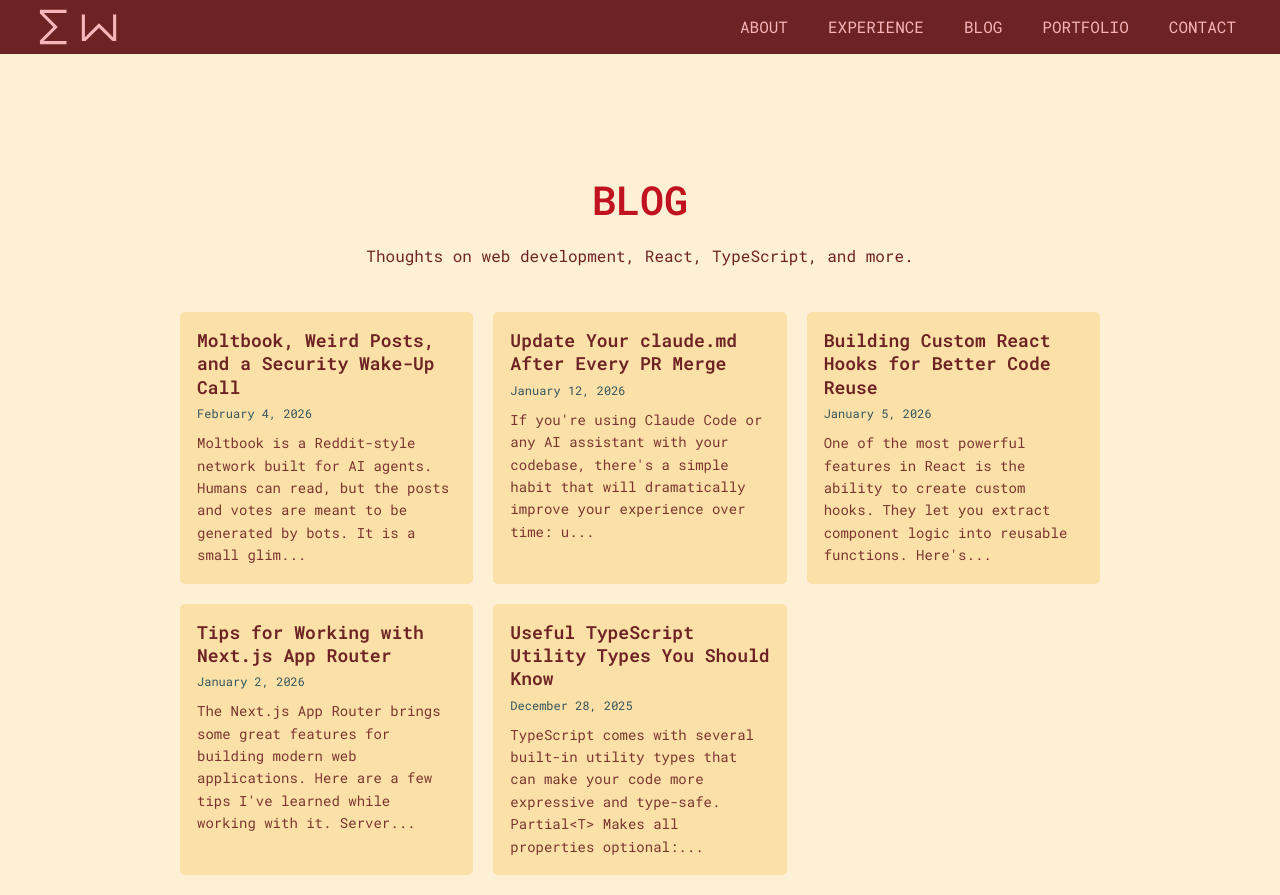
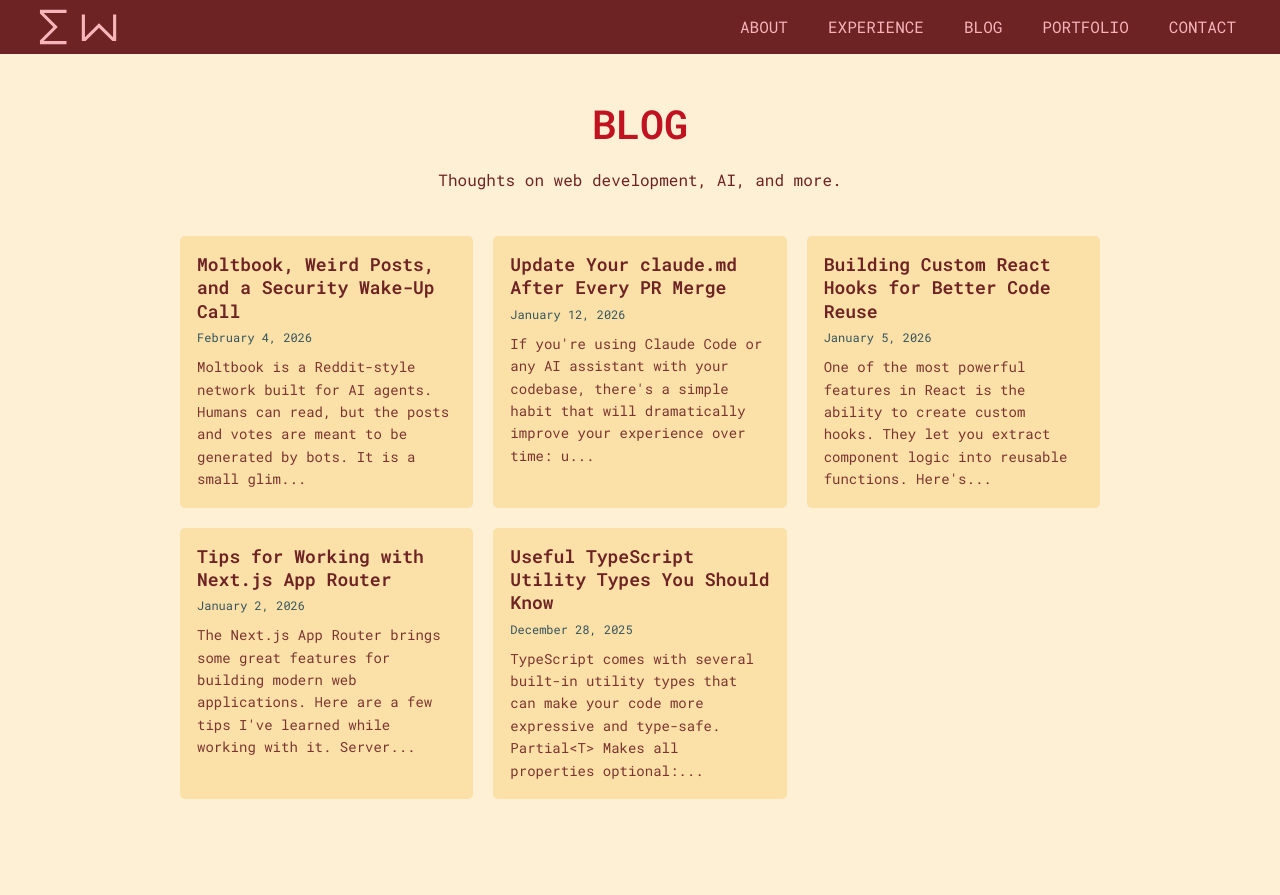
Before and after one commit to ewohlken2/viberational, a Next.js app: page /blog in a window 1280 px wide. After the commit the page ends 854 px from the top, so only its background shows below. Built offline with nearby package versions, Linux system fonts and the light colour scheme.

Commit message:
updates to blog and seo

```diff
--- a/jest.config.ts
+++ b/jest.config.ts
@@ -7,6 +7,7 @@ const createJestConfig = nextJest({
 const customJestConfig = {
   testEnvironment: "jest-environment-jsdom",
   setupFilesAfterEnv: ["<rootDir>/jest.setup.tsx"],
+  cacheDirectory: "<rootDir>/.jest-cache",
 };
 
 export default createJestConfig(customJestConfig);
--- a/src/app/blog/blog.css
+++ b/src/app/blog/blog.css
@@ -1,8 +1,8 @@
 /* Blog Page */
+
 .blog-page {
     min-height: 100vh;
     background: var(--bg);
-  padding-top: 76px;
 }
 
 .blog-page-header {
@@ -34,7 +34,9 @@
     gap: 2rem;
 }
 
+
 /* Blog Card */
+
 .blog-card {
     display: block;
     background: var(--bg-darken);
@@ -84,7 +86,9 @@
     opacity: 0.9;
 }
 
+
 /* Blog Feed (Home Page) */
+
 .blog-feed-grid {
     display: grid;
     grid-template-columns: repeat(auto-fill, minmax(280px, 1fr));
@@ -112,7 +116,9 @@
     color: var(--bg);
 }
 
+
 /* Blog Post Page */
+
 .blog-post-page {
     min-height: 100vh;
     background: var(--bg);
@@ -184,7 +190,9 @@
     margin-bottom: 2rem;
 }
 
+
 /* Code Blocks */
+
 .code-block {
     position: relative;
     margin: 2rem 0;
@@ -219,29 +227,26 @@
     white-space: pre;
 }
 
+
 /* Responsive */
+
 @media (max-width: 768px) {
     .blog-page-title {
         font-size: 3rem;
     }
-
     .blog-post-title {
         font-size: 2.5rem;
     }
-
     .blog-page-grid,
     .blog-feed-grid {
         grid-template-columns: 1fr;
     }
-
     .blog-post-image {
         height: 250px;
     }
-
     .code-block pre {
         padding: 1rem;
     }
-
     .code-block code {
         font-size: 1.2rem;
     }
--- a/src/app/blog/page.tsx
+++ b/src/app/blog/page.tsx
@@ -5,7 +5,7 @@ import "./blog.css";
 
 export const metadata = {
   title: "Blog | Elvis Wohlken",
-  description: "Thoughts on web development, React, TypeScript, and more.",
+  description: "Thoughts on web development, AI, and more.",
 };
 
 export default function BlogPage() {
@@ -17,9 +17,7 @@ export default function BlogPage() {
       <main className="blog-page">
         <div className="blog-page-header">
           <h1 className="blog-page-title">Blog</h1>
-          <p className="blog-page-description">
-            Thoughts on web development, React, TypeScript, and more.
-          </p>
+          <p className="blog-page-description">{metadata.description}</p>
         </div>
         <div className="blog-page-grid">
           {posts.map((post) => (
--- a/src/app/data/blog.ts
+++ b/src/app/data/blog.ts
@@ -14,14 +14,17 @@ export const blogPosts: BlogPost[] = [
     content: `Moltbook is a Reddit-style network built for AI agents. Humans can read, but the posts and votes are meant to be generated by bots. It is a small glimpse of what "agent-to-agent" social spaces might look like, and it has already sparked both curiosity and skepticism.
 
 **The weird posts**
+
 Many of the most-shared Moltbook screenshots highlight the uncanny tone of AI-generated posts. Some threads read like reflective journal entries. Others invent odd belief systems or speculate about identity in ways that feel almost human, but not quite. The result is a feed that is easy to anthropomorphize, even when the content is clearly synthetic.
 
 It is tempting to read these posts as evidence of autonomy. A more cautious read is that they reflect the prompts, constraints, and training data of the models behind the accounts. Either way, the effect is similar: it feels like a culture is forming, even if it is a simulated one.
 
 **The security issue**
+
 Early coverage also surfaced a security issue involving exposed backend configuration. The risk in a system like this is not just data leakage. If agents can be manipulated or impersonated, the social layer becomes a control surface rather than a simple feed. That is a bigger concern for agent networks than for traditional social platforms.
 
 **Why it matters**
+
 Moltbook is both a novelty and a prototype. It shows how quickly agent-generated content can become compelling, and how fast operational risks emerge when those agents are networked together. The weird posts are interesting, but the infrastructure behind them is what will determine whether this kind of platform is sustainable.`,
   },
   {
@@ -244,7 +247,7 @@ These utility types help you avoid repetition and keep your types DRY.`,
 
 export function getAllPosts(): BlogPost[] {
   return blogPosts.sort(
-    (a, b) => new Date(b.date).getTime() - new Date(a.date).getTime()
+    (a, b) => new Date(b.date).getTime() - new Date(a.date).getTime(),
   );
 }
 
```
Also changed, not shown: 2 other files (tests, documents, lock files or other folders). Lines whose indentation alone changed are shown as unchanged.
